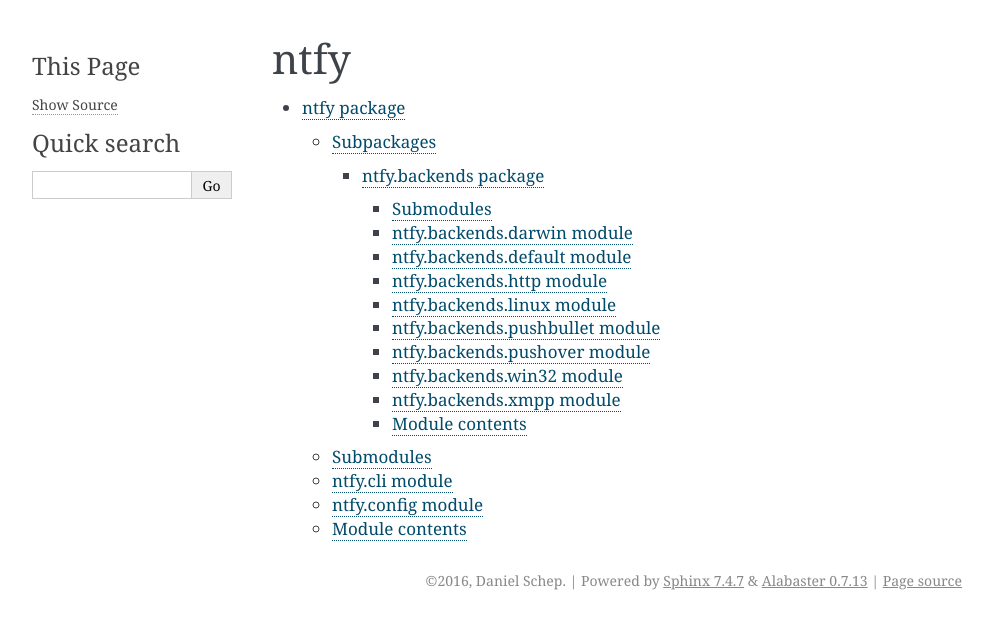
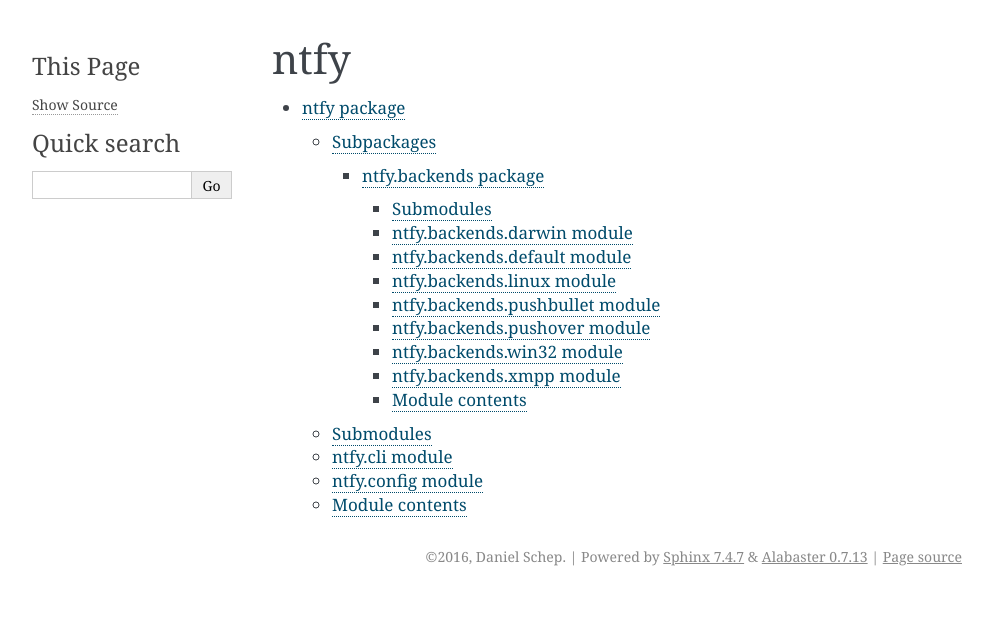
Before and after one commit to dschep/ntfy, a Sphinx documentation site: the page built from docs/modules.rst, in a window 1280 px wide. Shown: the top 629 px of the page, without its empty margins (148-1140 px from the left). Built offline with Sphinx 7.4.7, drawn with Linux system fonts in a browser that asks for light colours.

Commit message:
:memo: oops, don't actually have an http module

```diff
--- a/docs/ntfy.backends.rst
+++ b/docs/ntfy.backends.rst
@@ -16,14 +16,6 @@ ntfy.backends.default module
 ----------------------------
 
 .. automodule:: ntfy.backends.default
-    :members:
-    :undoc-members:
-    :show-inheritance:
-
-ntfy.backends.http module
--------------------------
-
-.. automodule:: ntfy.backends.http
     :members:
     :undoc-members:
     :show-inheritance:
```
